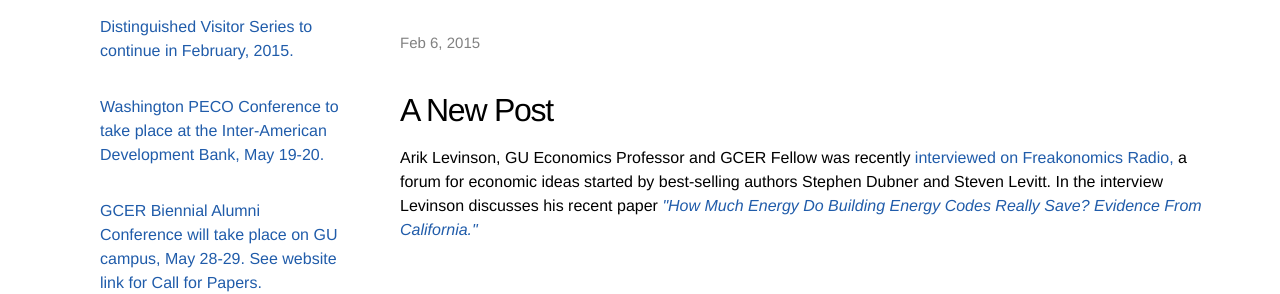
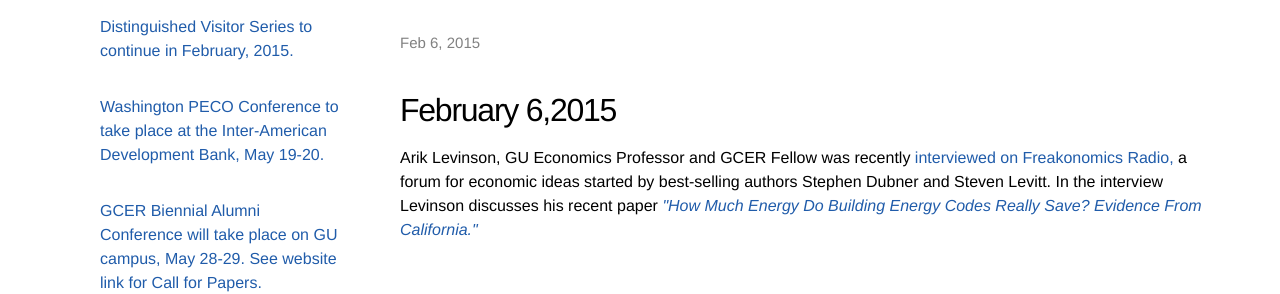
Before and after one commit to georgetown-econ/gcer, a Jekyll site: the page built from _posts/2015-02-06-gcer-fellow-levinson-featured-on-freakonomics-radio.md, in a window 1280 px wide. Shown: the part 547-841 px from the top of the page. Built offline with Jekyll 4.4.1, drawn with Linux system fonts in a browser that asks for light colours.

Commit message:
Updated 2015-02-06-gcer-fellow-levinson-featured-on-freakonomics-radio.md

```diff
--- a/_posts/2015-02-06-gcer-fellow-levinson-featured-on-freakonomics-radio.md
+++ b/_posts/2015-02-06-gcer-fellow-levinson-featured-on-freakonomics-radio.md
@@ -4,6 +4,6 @@
 title: GCER Fellow Levinson featured on Freakonomics Radio
 ---
 
-## A New Post
+## February 6,2015
 
 <p> Arik Levinson, GU Economics Professor and GCER Fellow was recently <a href= "http://freakonomics.com/2015/02/05/how-efficient-is-energy-efficiency-a-new-freakonomics-radio-podcast/"> interviewed on Freakonomics Radio, </a>  a forum for economic ideas started by best-selling authors  Stephen Dubner and Steven Levitt.  In the interview Levinson discusses his recent paper  <a href= "http://faculty.georgetown.edu/aml6/pdfs&zips/BuildingCodes.pdf">  <em>"How Much Energy Do Building Energy Codes Really Save? Evidence From California." </em> </a> </p>
```
